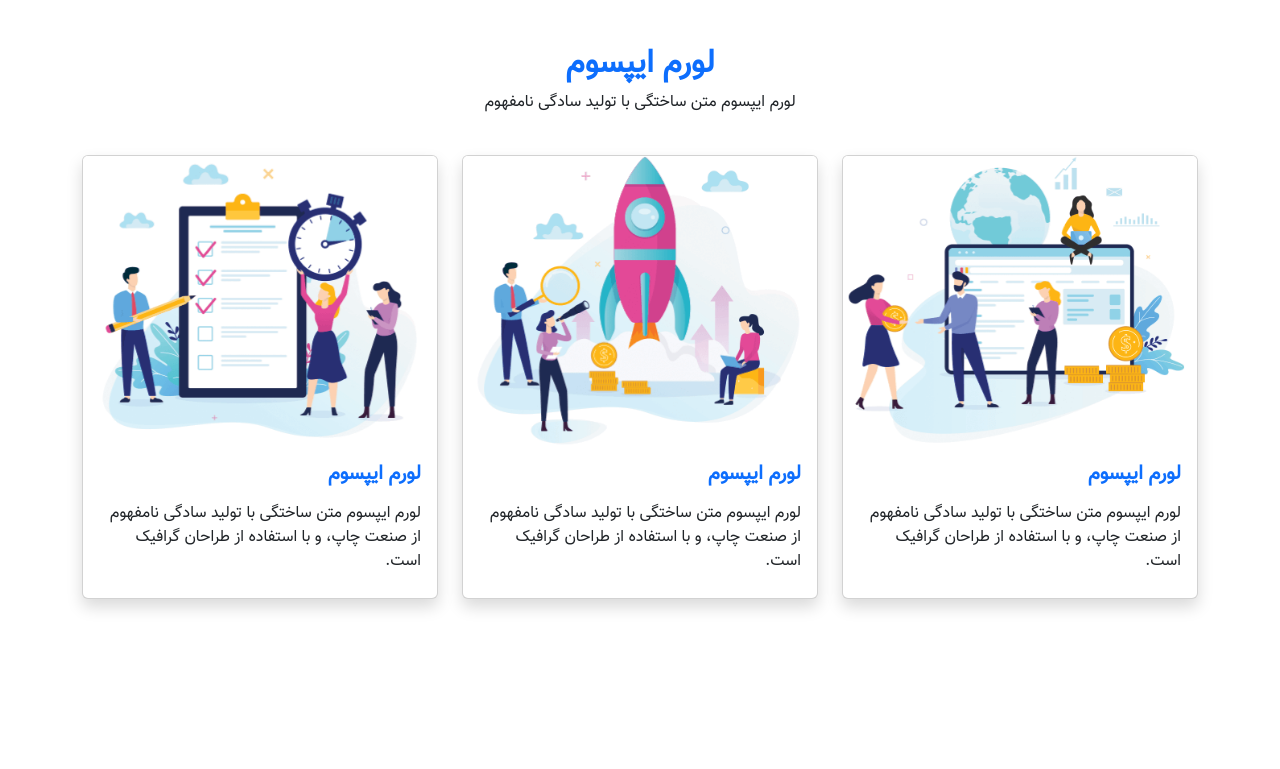
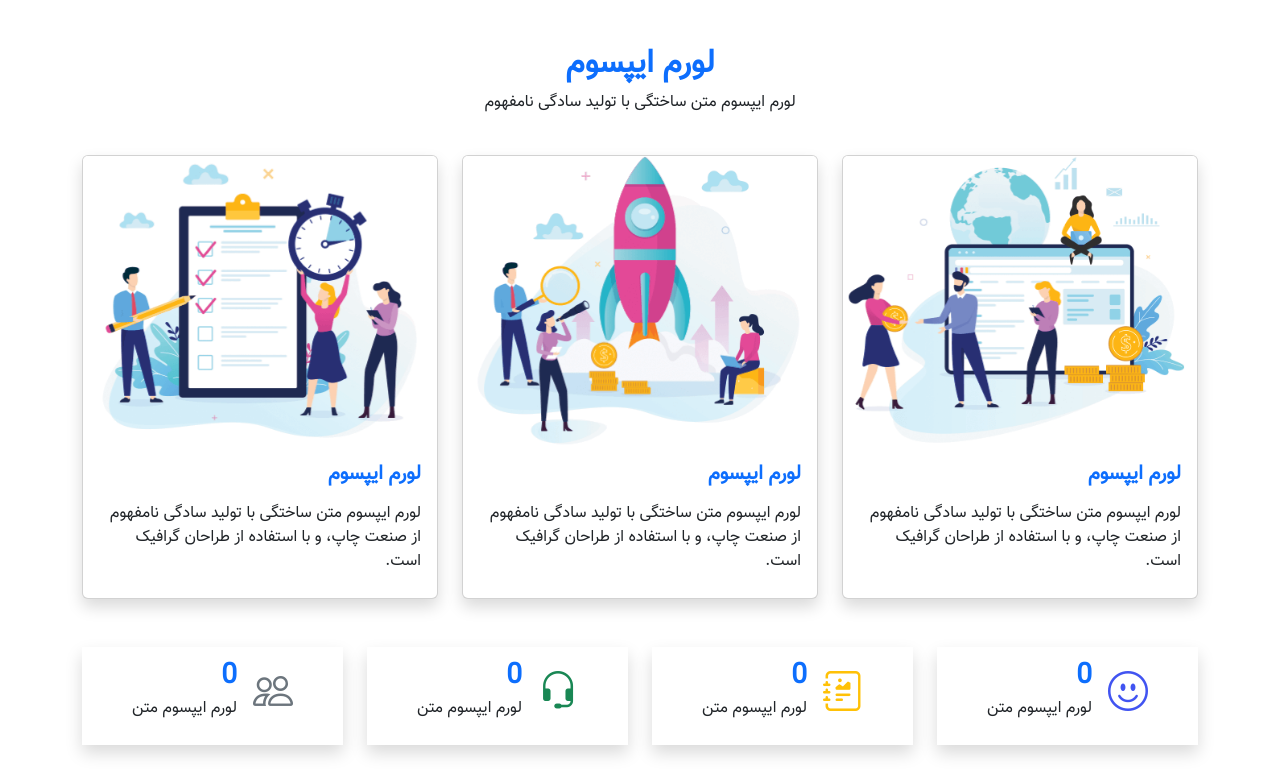
Before and after one commit to SaeedRayatMoghadam/Marketing-LandingPage, a plain HTML site: page index.html in a window 1280 px wide. Shown: the part 1261-2030 px from the top of the page. Before the commit the page ends 1908 px from the top, so only its background shows below. Drawn offline with nearby package versions, Linux system fonts and the light colour scheme; a script that the page names is missing; files whose address does not match are found by name.

Commit message:
Create Counts section

```diff
--- a/css/style.css
+++ b/css/style.css
@@ -47,3 +47,11 @@ button.btn-intro:hover {
   padding: 50px;
 }
 /* ABOUT */
+
+
+/* COUNTS */
+.counts i {
+  font-size: 40px;
+  color: #4154f1;
+}
+/* COUNTS */
--- a/index.html
+++ b/index.html
@@ -12,6 +12,7 @@
       integrity="sha384-dc2NSrAXbAkjrdm9IYrX10fQq9SDG6Vjz7nQVKdKcJl3pC+k37e7qJR5MVSCS+wR"
       crossorigin="anonymous"
     />
+    <link rel="stylesheet" href="https://cdn.jsdelivr.net/npm/bootstrap-icons@1.8.3/font/bootstrap-icons.css">
 
     <link rel="stylesheet" href="./css/style.css" />
 
@@ -147,7 +148,7 @@
           </div>
         </div>
         <div class="row g-4">
-          <div class="col-md-4">
+          <div class="col-md-6 col-lg-4">
             <div class="card shadow">
               <img
                 src="./images/values/1.png"
@@ -163,7 +164,7 @@
               </div>
             </div>
           </div>
-          <div class="col-md-4">
+          <div class="col-md-6 col-lg-4">
             <div class="card shadow">
               <img
                 src="./images/values/2.png"
@@ -179,7 +180,7 @@
               </div>
             </div>
           </div>
-          <div class="col-md-4">
+          <div class="col-md-6 col-lg-4">
             <div class="card shadow">
               <img
                 src="./images/values/3.png"
@@ -200,10 +201,64 @@
     </section>
     <!-- Values -->
 
+
+    <!-- Counts -->
+    <section class="counts my-4">
+      <div class="container">
+        <div class="row g-4">
+          <div class="col-md-6 col-lg-3">
+            <div class="d-flex justify-content-center align-items-center shadow py-2">
+              <i class="bi bi-emoji-smile"></i>
+              <div class="ms-3">
+                <span class="fs-3 fw-bold text-primary purecounter" data-purecounter-start="0"
+                data-purecounter-end="1001">0</span>
+                <p>لورم ایپسوم متن</p>
+              </div>
+            </div>
+          </div>
+          <div class="col-md-6 col-lg-3">
+            <div class="d-flex justify-content-center align-items-center shadow py-2">
+              <i class="bi bi-journal-richtext text-warning"></i>
+              <div class="ms-3">
+                <span class="fs-3 fw-bold text-primary purecounter" data-purecounter-start="0"
+                data-purecounter-end="802">0</span>
+                <p>لورم ایپسوم متن</p>
+              </div>
+            </div>
+          </div>
+          <div class="col-md-6 col-lg-3">
+            <div class="d-flex justify-content-center align-items-center shadow py-2">
+              <i class="bi bi-headset text-success"></i>
+              <div class="ms-3">
+                <span class="fs-3 fw-bold text-primary purecounter" data-purecounter-start="0"
+                data-purecounter-end="503">0</span>
+                <p>لورم ایپسوم متن</p>
+              </div>
+            </div>
+          </div>
+          <div class="col-md-6 col-lg-3">
+            <div class="d-flex justify-content-center align-items-center shadow py-2">
+              <i class="bi bi-people text-secondary"></i>
+              <div class="ms-3">
+                <span class="fs-3 fw-bold text-primary purecounter" data-purecounter-start="0"
+                data-purecounter-end="4030">0</span>
+                <p>لورم ایپسوم متن</p>
+              </div>
+            </div>
+          </div>
+        </div>
+      </div>
+    </section>
+    <!-- Counts -->
+
     <script
       src="https://cdn.jsdelivr.net/npm/bootstrap@5.2.0-beta1/dist/js/bootstrap.bundle.min.js"
       integrity="sha384-pprn3073KE6tl6bjs2QrFaJGz5/SUsLqktiwsUTF55Jfv3qYSDhgCecCxMW52nD2"
       crossorigin="anonymous"
     ></script>
+    <script src="https://cdn.jsdelivr.net/npm/@srexi/purecounterjs/dist/purecounter_vanilla.js"></script>
+        <script>
+            new PureCounter();
+        </script>
   </body>
 </html>
```
